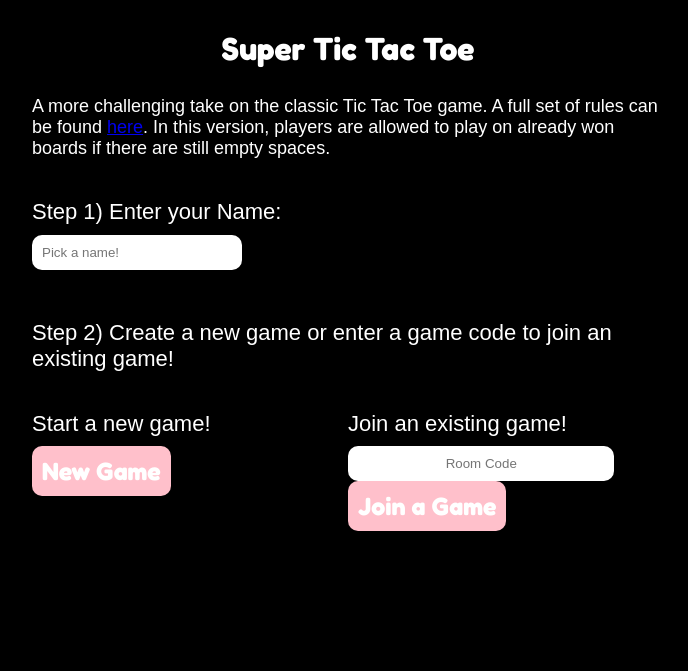
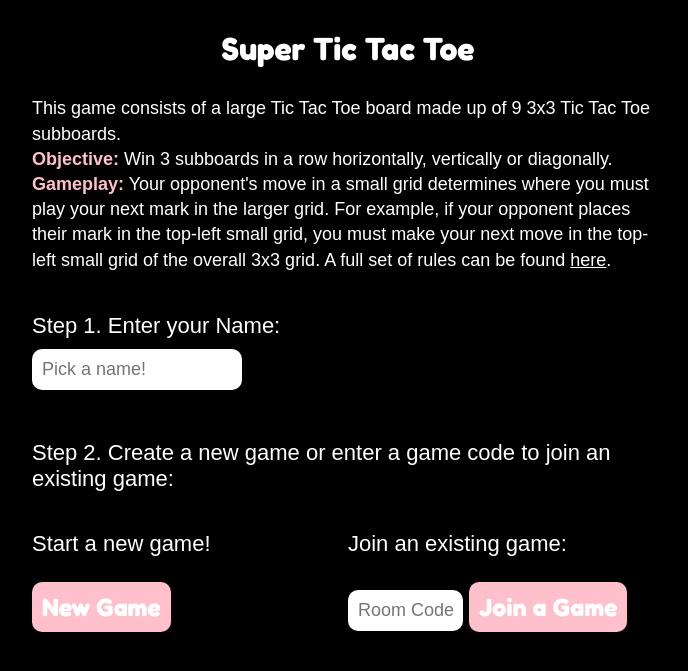
Before and after one commit to asharp02/SuperTicTacToe, a Flask app: page / in a window 1280 px wide. Shown: the top 671 px of the page, without its empty margins (292-980 px from the left). Run offline with Flask 3, Linux system fonts and the light colour scheme; some libraries are stand-ins or nearby versions.

Commit message:
add instructions for game on home page

```diff
--- a/flask-game/static/css/style.css
+++ b/flask-game/static/css/style.css
@@ -31,7 +31,9 @@ body {
 }
 
 button {
+    cursor: grab;
     font-size: 25px;
+    margin-top: 16px;
     font-family: 'Fredoka', sans-serif;
     border: 0;
     border-radius: 10px;
@@ -40,14 +42,8 @@ button {
     color: white;
 }
 
-.create-btn {
-    margin-top: auto;
-    margin-bottom: auto;
-}
-
 .join input {
     text-align: center;
-    width: 78%;
 }
 
 .join {
@@ -78,6 +74,7 @@ input {
     border: 0;
     border-radius: 10px;
     width: 30%;
+    font-size: 18px;
 }
 
 .h2 {
@@ -121,6 +118,7 @@ input {
 .rules {
     margin-bottom: 30px;
     font-size: 18px;
+    line-height: 1.4;
 }
 
 h1 {
@@ -136,3 +134,8 @@ button:hover {
     background-color: palevioletred;
     transition: background-color 1s;
 }
+
+a {
+    text-decoration: underline;
+    color: white;
+}
--- a/flask-game/templates/home.html
+++ b/flask-game/templates/home.html
@@ -2,23 +2,28 @@
 {% block content %}
 <form method="post" class="button">
     <h1>Super Tic Tac Toe</h1>
-    <p class="rules">A more challenging take on the classic Tic Tac Toe game. A full set of rules can be found <a href="https://en.wikipedia.org/wiki/Ultimate_tic-tac-toe">here</a>.
-    In this version, players are allowed to play on already won boards if there are still empty spaces.
+    <p class="rules">This game consists of a large Tic Tac Toe board made up of 9 3x3 Tic Tac Toe subboards.<br/>
+        <strong style="color:pink;">Objective:</strong> Win 3 subboards in a row horizontally, vertically
+        or diagonally. <br/>
+        <strong style="color:pink;">Gameplay:</strong> Your opponent's move in a small grid determines where you must play your next mark in the larger grid.
+        For example, if your opponent places their mark in the top-left small grid, you must make your next move in
+        the top-left small grid of the overall 3x3 grid.
+        A full set of rules can be found <a href="https://en.wikipedia.org/wiki/Ultimate_tic-tac-toe" target="_blank">here</a>.
     </p>
     <div class="form-container">
         <div class="name-input">
-            <label>Step 1) Enter your Name:</label>
+            <label>Step 1. Enter your Name:</label>
             <input type="text" placeholder="Pick a name!" name="name" value="{{name}}"/>
         </div>
-        <label>Step 2) Create a new game or enter a game code to join an existing game!</label>
+        <label>Step 2. Create a new game or enter a game code to join an existing game:</label>
         <div class="actions">
             <div class="new-game-container">
                 <label>Start a new game!</label><br/>
                 <button type="submit" name="create" class="create-btn"> New Game</button>
             </div>
             <div class="join">
-                <label>Join an existing game!</label>
-                <input type="text" placeholder="Room Code" name="code" value="{{code}}"/>
+                <label>Join an existing game:</label>
+                <input type="text" placeholder="Room Code" name="code" value="{{code}}" maxlength="4"/>
                 <button type="submit" name="join" class="create"> Join a Game</button>
             </div>
         </div>
```
